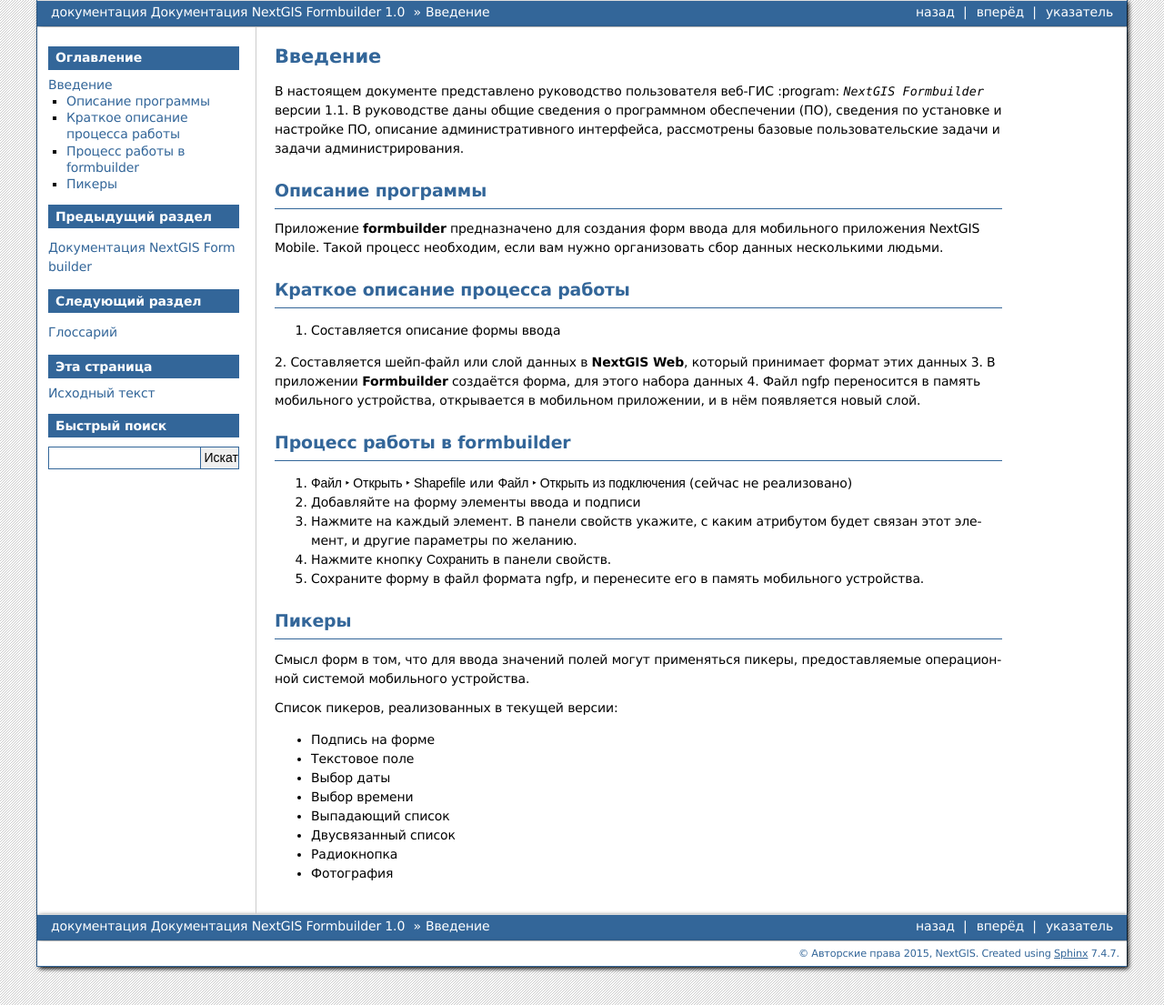
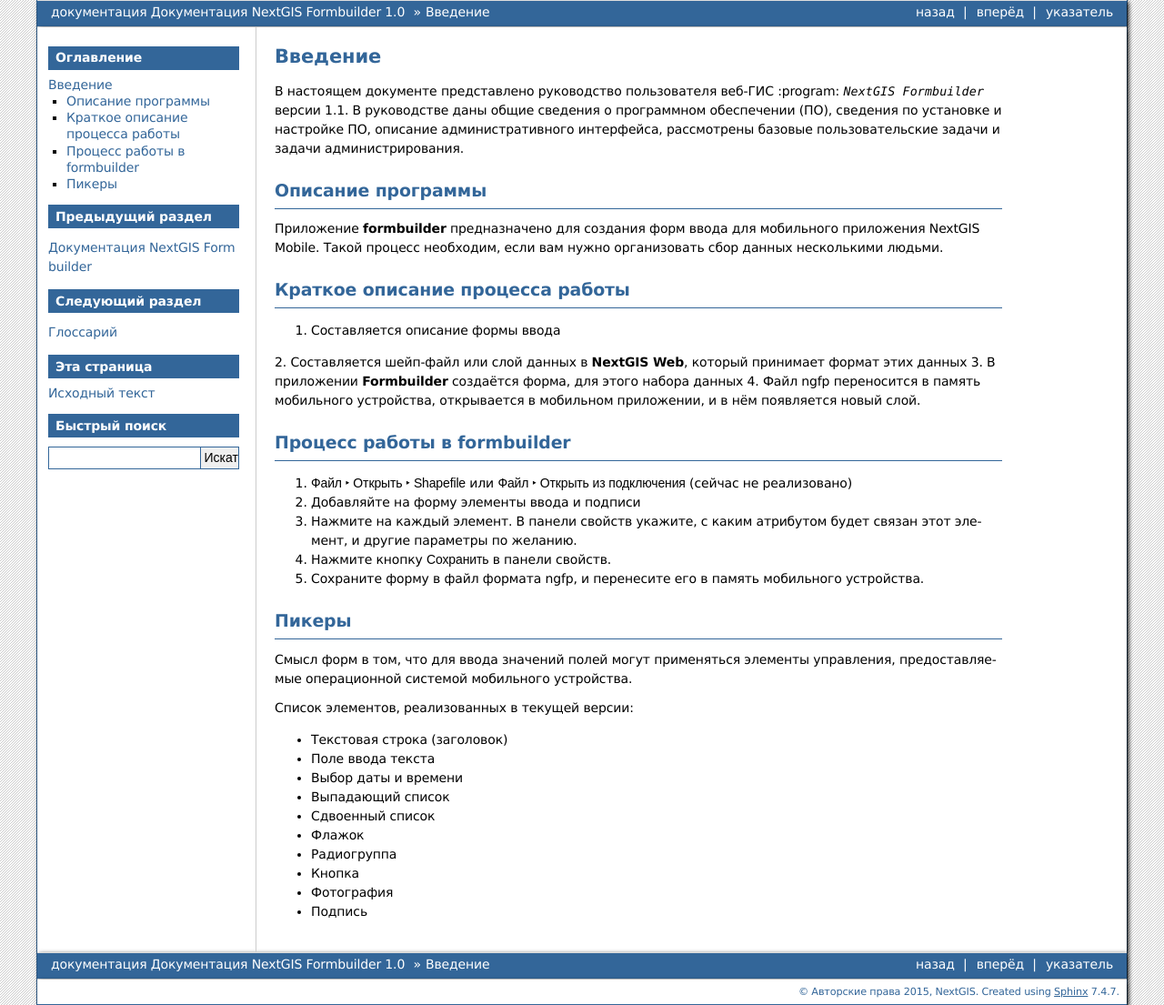
Before and after one commit to nextgis/docs_formbuilder, a Sphinx documentation site: the page built from source/intro.rst, in a window 1280 px wide. Shown: the whole page at 91% size. Built offline with Sphinx 7.4.7, drawn with Linux system fonts in a browser that asks for light colours; formulas are drawn with MathJax 3.

Commit message:
Update intro.rst

```diff
--- a/source/intro.rst
+++ b/source/intro.rst
@@ -30,7 +30,6 @@
 Краткое описание процесса работы
 --------------------------------------
 
-
 1. Составляется описание формы ввода
 2. Составляется шейп-файл или слой данных в :program:`NextGIS Web`, который принимает
 формат этих данных
@@ -52,17 +51,18 @@
 Пикеры
 ---------------------------------------------------------
 
-Смысл форм в том, что для ввода значений полей могут применяться пикеры,
+Смысл форм в том, что для ввода значений полей могут применяться элементы управления,
 предоставляемые операционной системой мобильного устройства.
 
+Список элементов, реализованных в текущей версии:
 
-Список пикеров, реализованных в текущей версии:
-
-* Подпись на форме
-* Текстовое поле
-* Выбор даты
-* Выбор времени
+* Текстовая строка (заголовок)
+* Поле ввода текста
+* Выбор даты и времени
 * Выпадающий список
-* Двусвязанный список
-* Радиокнопка
+* Сдвоенный список
+* Флажок
+* Радиогруппа
+* Кнопка
 * Фотография
+* Подпись
```
